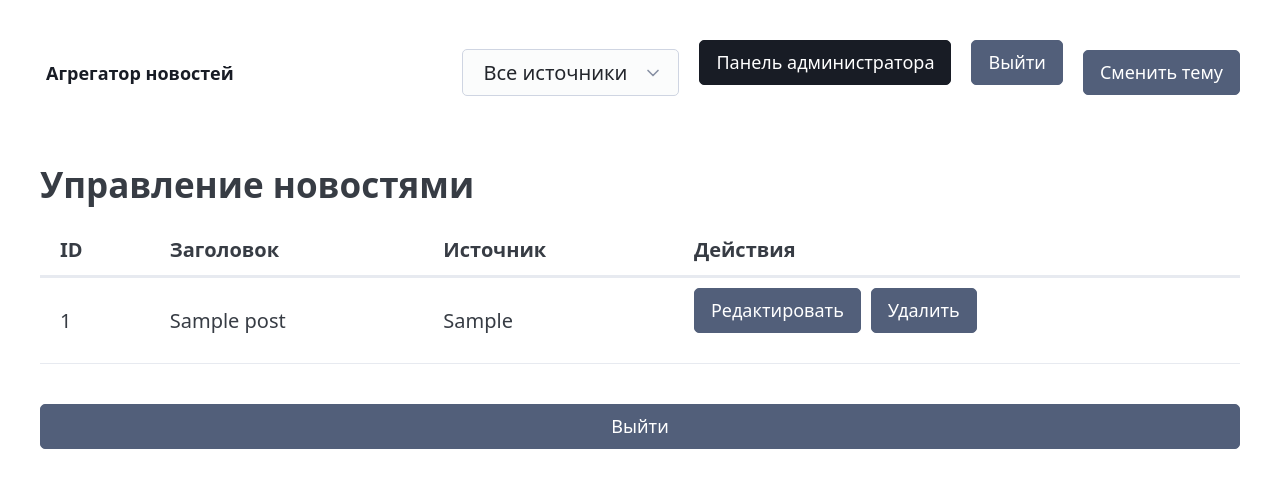
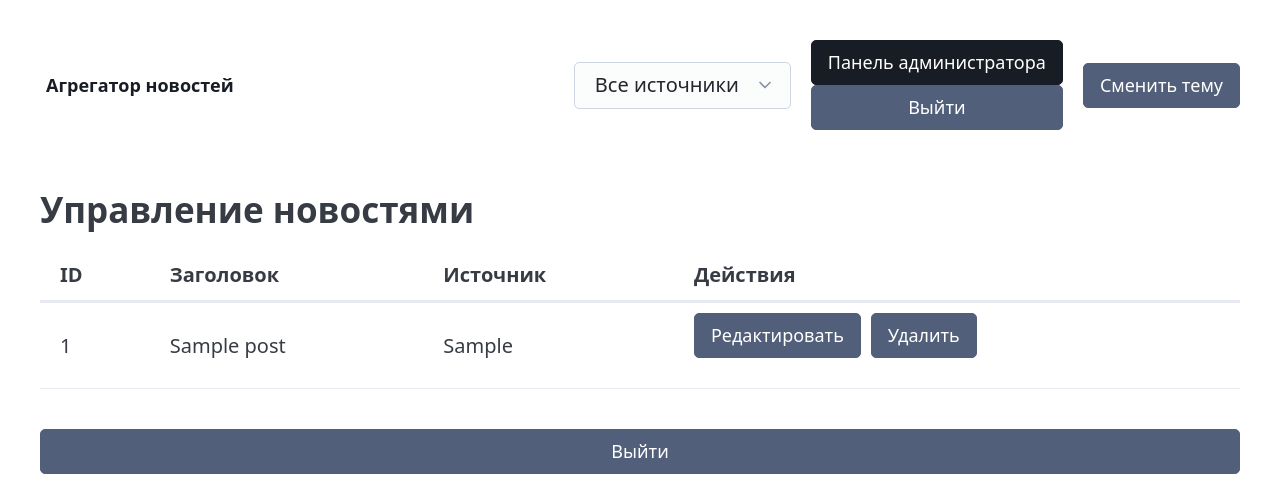
Before and after one commit to nor1DX/NewsSeeker, a Flask app: page /admin in a window 1280 px wide. Shown: the top 493 px of the page. Run offline with Flask 3, Linux system fonts and the light colour scheme; the visitor is signed in with stand-in values (Sample User, id 1); tables that the repository leaves empty hold one stand-in row (values such as "Sample post"); some libraries are stand-ins or nearby versions.

Commit message:
fix ui admin panel and logout

```diff
--- a/runtime.txt
+++ /dev/null
@@ -1 +0,0 @@
-python-3.9.2
--- a/templates/layout.html
+++ b/templates/layout.html
@@ -43,20 +43,17 @@
             <!-- Админ или форма входа -->
             {% if is_admin %}
             <li>
-                <form method="get" action="{{ url_for('admin_panel') }}">
+                <form method="get" action="{{ url_for('admin_panel') }} " class="inline-form">
                     <button type="submit" class="contrast admin-button">Панель администратора</button>
                 </form>
-            </li>
-            <li>
-                <form method="get" action="{{ url_for('admin_logout') }}">
+                <form method="get" action="{{ url_for('admin_logout') }}" class="inline-form">
                     <button type="submit" class="secondary admin-button">Выйти</button>
                 </form>
             </li>
-
             {% else %}
             <li>
                 <form method="post" action="{{ url_for('admin_login') }}" class="inline-form">
-                    <input type="password" name="password" placeholder="Пароль администратора"
+                    <input type="password" name="password" placeholder="Пароль"
                            class="admin-password-input" required>
                     <button type="submit" class="admin-button">Войти</button>
                 </form>
@@ -64,7 +61,7 @@
             {% endif %}
 
             <!-- Переключатель темы -->
-            <li>
+            <li class="form.inline-form">
                 <button id="themeToggle" class="secondary toggle admin-button">Сменить тему</button>
             </li>
         </ul>
```
